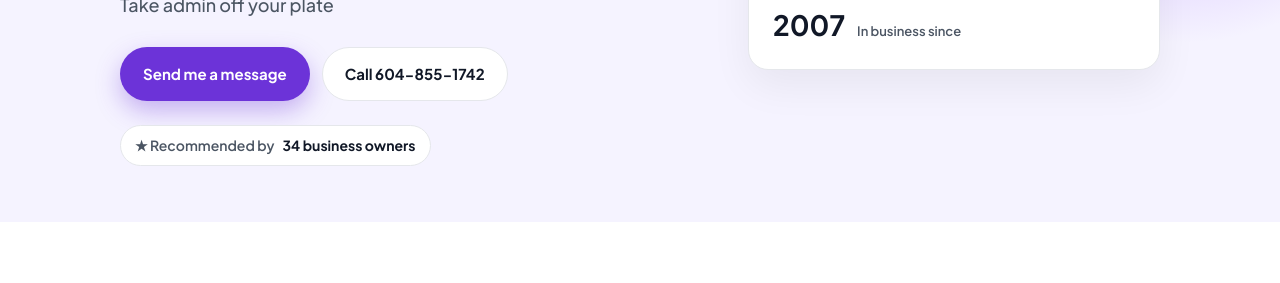
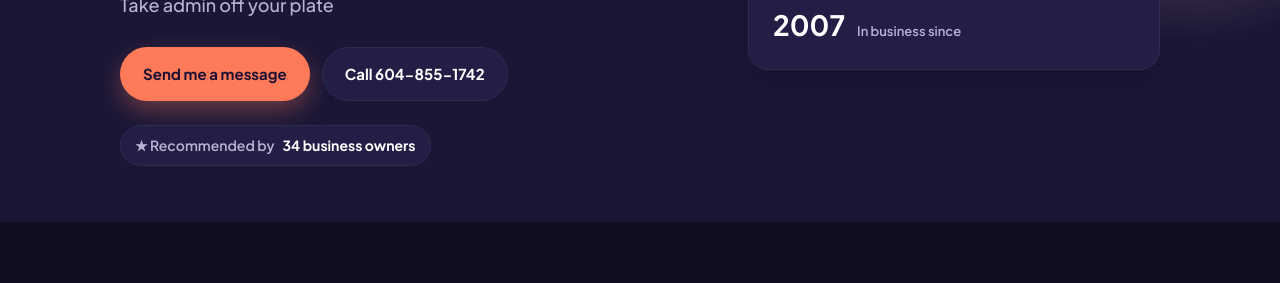
Before and after one commit to mudit-alignable/alignable-sites, a plain HTML site: page kst-business-solutions/index.html in a window 1280 px wide. Shown: the part 342-625 px from the top of the page. Drawn offline with Linux system fonts and the light colour scheme.

Commit message:
Publish kst-business-solutions

```diff
--- a/kst-business-solutions/index.html
+++ b/kst-business-solutions/index.html
@@ -13,7 +13,7 @@
 <link rel="preconnect" href="https://fonts.gstatic.com" crossorigin>
 <link href="https://fonts.googleapis.com/css2?family=Plus+Jakarta+Sans:wght@500;600;700;800&family=Fraunces:opsz,wght@9..144,600;9..144,700&display=swap" rel="stylesheet">
 <style>
-  :root { --bg:#FFFFFF;--surface:#F5F3FF;--card:#FFFFFF;--text:#111827;--muted:#4B5563;--line:#E5E7EB;--accent:#6C33D8;--accent-2:#9F67FF;--on-accent:#FFFFFF;--heading:'Plus Jakarta Sans',system-ui,sans-serif;--radius:20px; }
+  :root { --bg:#0F0D1F;--surface:#191636;--card:#221E45;--text:#FFFFFF;--muted:#B9B4D6;--line:#2E2A52;--accent:#FF7A59;--accent-2:#FFB199;--on-accent:#1B1033;--heading:'Plus Jakarta Sans',system-ui,sans-serif;--radius:20px; }
   * { box-sizing: border-box; margin: 0; }
   html { scroll-behavior: smooth; }
   body { font-family: 'Plus Jakarta Sans', system-ui, sans-serif; background: var(--bg); color: var(--text); line-height: 1.6; -webkit-font-smoothing: antialiased; }
```
